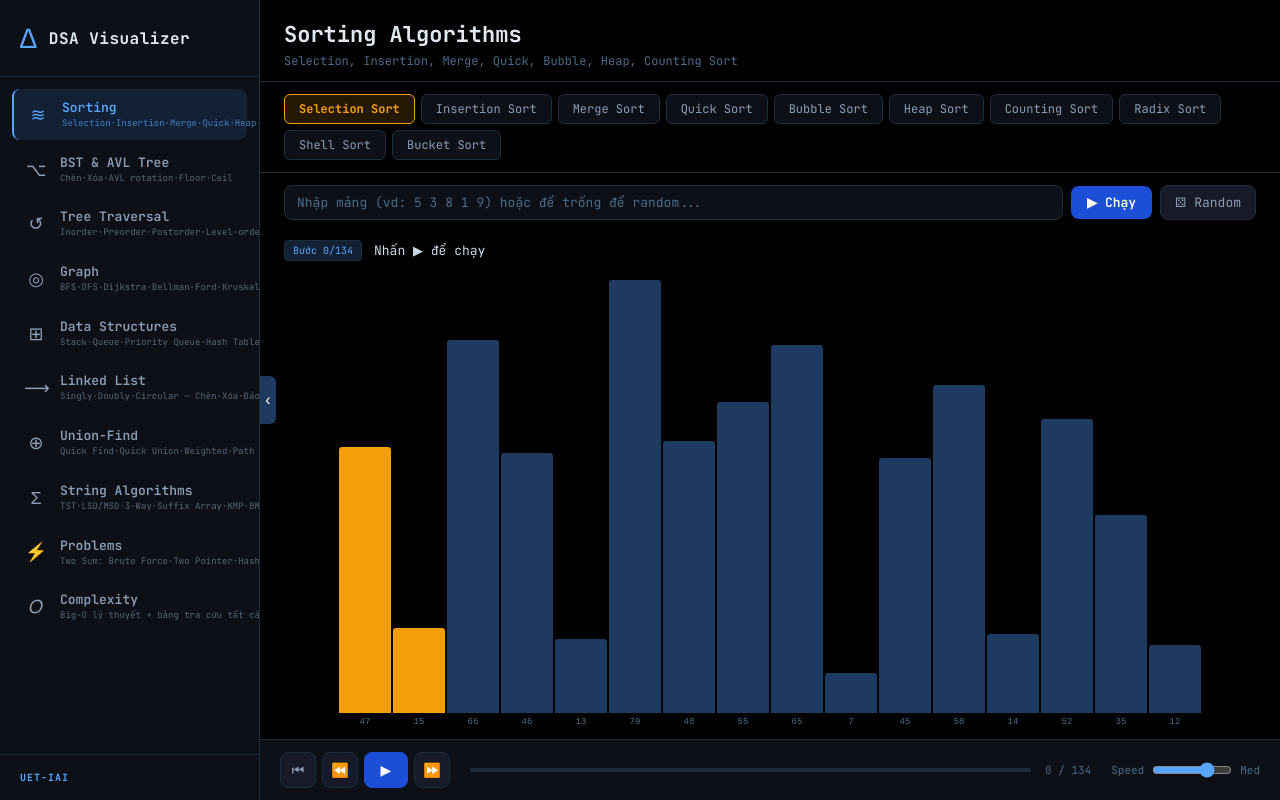
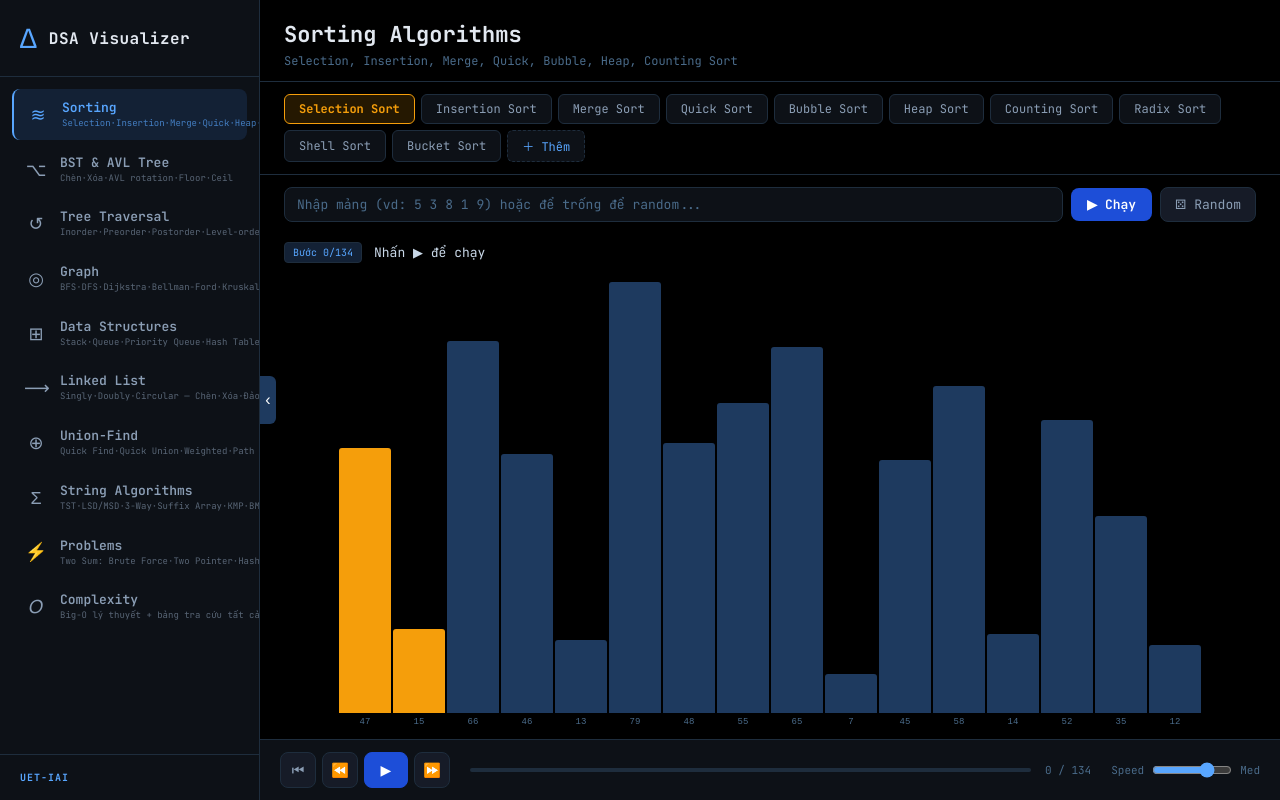
Before and after one commit to nguyendung007/dsa-visualizer, a React (Vite) app: page /sorting in a window 1280 px wide. Built offline with nearby package versions, Linux system fonts and the light colour scheme.

Commit message:
Update method

```diff
--- a/src/ui/pages/SortingPage.jsx
+++ b/src/ui/pages/SortingPage.jsx
@@ -1,7 +1,10 @@
+//Cập nhật tính năng nhận thuật toán người dùng
+
 import { useState, useRef, useEffect, useCallback } from 'react';
 import { selectionSort, insertionSort, mergeSort, quickSort, bubbleSort, heapSort, countingSort, radixSort, shellSort, bucketSort } from '../../core/sorting/index.js';
 import { AnimationEngine } from '../../shell/animation/AnimationEngine.js';
 import Controls from '../components/Controls.jsx';
+import CustomAlgoModal from '../components/CustomAlgoModal.jsx';
 import './SortingPage.css';
 
 const ALGOS = {
@@ -31,6 +34,9 @@ export default function SortingPage() {
   const engineRef = useRef(null);
   const [baseArray, setBaseArray] = useState(randomArr);
 
+  const [customAlgos, setCustomAlgos] = useState({});
+  const [showModal, setShowModal] = useState(false);
+
   const getColor = useCallback((step, idx) => {
     if (!step) return '#1e3a5f';
     if (step.done || step.sorted?.includes(idx)) return '#10b981';
@@ -48,7 +54,7 @@ export default function SortingPage() {
 
   function run(arr) {
     engineRef.current?.pause();
-    const s = ALGOS[algo].fn(arr);
+    const s = allAlgos[algo].fn(arr);
     setSteps(s); setStep(s[0]); setStepIdx(0); setPlaying(false);
     const eng = new AnimationEngine({
       steps: s, speed,
@@ -72,6 +78,8 @@ export default function SortingPage() {
   const count = step?.count || [];
   const min = step?.min ?? 0;
 
+  const allAlgos = { ...ALGOS, ...customAlgos };
+
   return (
     <div className="page">
       <div className="page-header">
@@ -80,14 +88,28 @@ export default function SortingPage() {
       </div>
 
       <div className="algo-tabs">
-        {Object.entries(ALGOS).map(([k, v]) => (
+        {Object.entries(allAlgos).map(([k, v]) => (
           <button key={k} className={`algo-tab ${algo === k ? 'active' : ''}`}
             style={{ '--tab-color': v.color }}
             onClick={() => setAlgo(k)}>
             {v.name}
           </button>
+
         ))}
+        <button className="algo-tab" style={{ borderStyle: 'dashed', color: '#58a6ff' }}
+          onClick={() => setShowModal(true)}>
+          ＋ Thêm
+        </button>
       </div>
+      {showModal && (
+        <CustomAlgoModal
+          onAdd={(newAlgo) => {
+            const key = 'custom_' + Date.now();
+            setCustomAlgos(prev => ({ ...prev, [key]: newAlgo }));
+          }}
+          onClose={() => setShowModal(false)}
+        />
+      )}
 
       <div className="input-row">
         <input className="arr-input" placeholder="Nhập mảng (vd: 5 3 8 1 9) hoặc để trống để random..."
```
